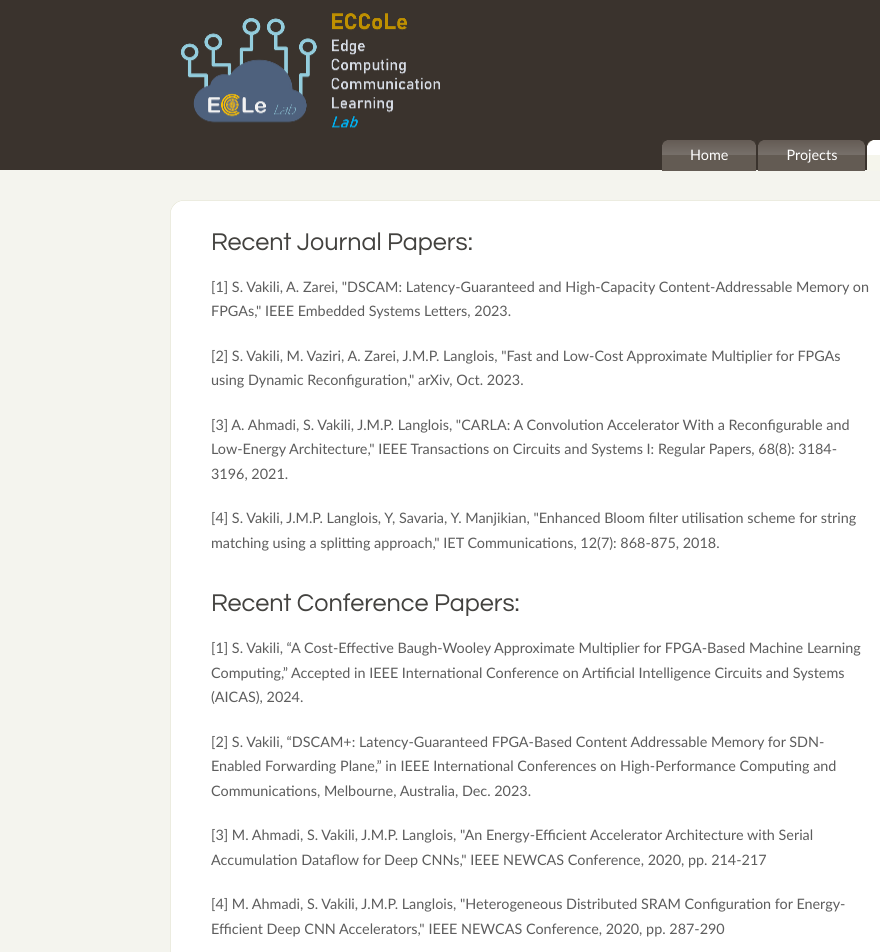
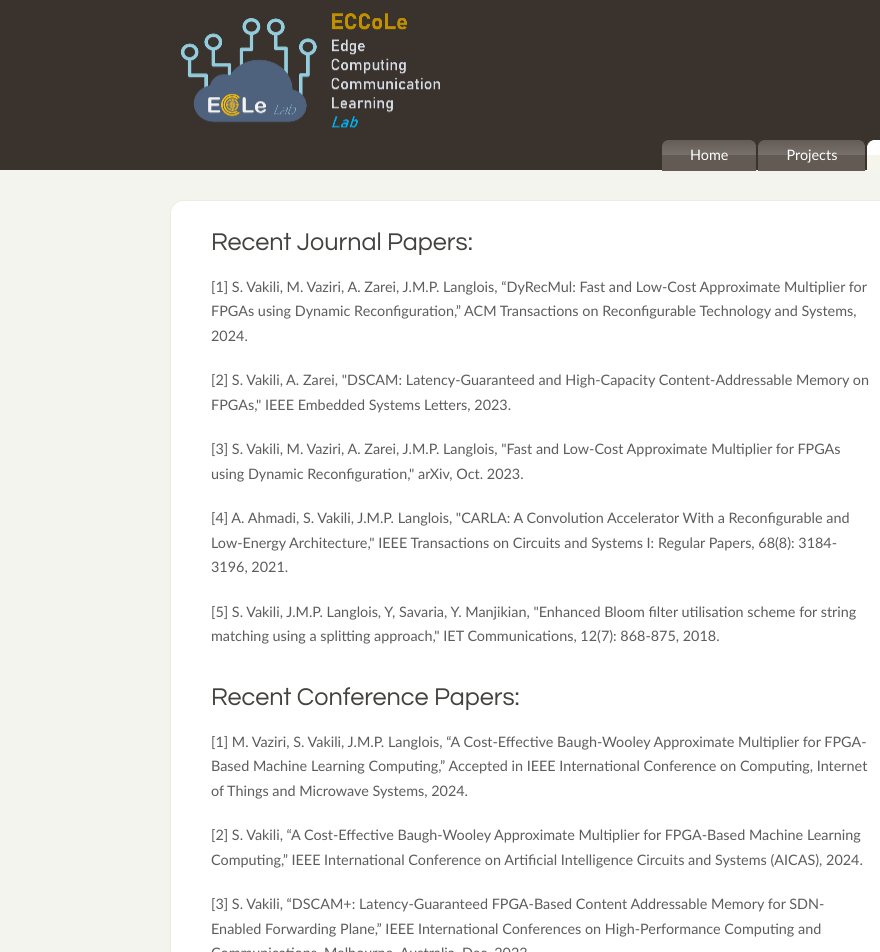
Before and after one commit to INRS-ECCoLe/INRS-ECCoLe.github.io, a plain HTML site: page publication.html in a window 1280 px wide. Shown: the top 952 px of the page, 0-880 px from the left. Drawn offline with Linux system fonts and the light colour scheme.

Commit message:
The list of publication updated.

```diff
--- a/publication.html
+++ b/publication.html
@@ -45,17 +45,18 @@
       <div id="content">
         <!-- insert the page content here -->
         <h1>Recent Journal Papers:</h1>
-        <!--<p>S. Vakili, A. Zarei, "DSCAM: Latency-Guaranteed and High-Capacity Content-Addressable Memory on FPGAs," accepted in IEEE Embedded Systems Letters, Oct. 2023</p>-->
-        <p>[1] S. Vakili, A. Zarei, "DSCAM: Latency-Guaranteed and High-Capacity Content-Addressable Memory on FPGAs," IEEE Embedded Systems Letters, 2023.</p>
-        <p>[2] S. Vakili, M. Vaziri, A. Zarei, J.M.P. Langlois, "Fast and Low-Cost Approximate Multiplier for FPGAs using Dynamic Reconfiguration," arXiv, Oct. 2023.</p>
-        <p>[3] A. Ahmadi, S. Vakili, J.M.P. Langlois, "CARLA: A Convolution Accelerator With a Reconfigurable and Low-Energy Architecture," IEEE Transactions on Circuits and Systems I: Regular Papers, 68(8):
+        <p>[1] S. Vakili, M. Vaziri, A. Zarei, J.M.P. Langlois, “DyRecMul: Fast and Low-Cost Approximate Multiplier for FPGAs using Dynamic Reconfiguration,” ACM Transactions on Reconfigurable Technology and Systems, 2024.</p>
+        <p>[2] S. Vakili, A. Zarei, "DSCAM: Latency-Guaranteed and High-Capacity Content-Addressable Memory on FPGAs," IEEE Embedded Systems Letters, 2023.</p>
+        <p>[3] S. Vakili, M. Vaziri, A. Zarei, J.M.P. Langlois, "Fast and Low-Cost Approximate Multiplier for FPGAs using Dynamic Reconfiguration," arXiv, Oct. 2023.</p>
+        <p>[4] A. Ahmadi, S. Vakili, J.M.P. Langlois, "CARLA: A Convolution Accelerator With a Reconfigurable and Low-Energy Architecture," IEEE Transactions on Circuits and Systems I: Regular Papers, 68(8):
             3184-3196, 2021.</p>
-        <p>[4] S. Vakili, J.M.P. Langlois, Y, Savaria, Y. Manjikian, "Enhanced Bloom filter utilisation scheme for string matching using a splitting approach," IET Communications, 12(7): 868-875, 2018.</p>
+        <p>[5] S. Vakili, J.M.P. Langlois, Y, Savaria, Y. Manjikian, "Enhanced Bloom filter utilisation scheme for string matching using a splitting approach," IET Communications, 12(7): 868-875, 2018.</p>
         <h1>Recent Conference Papers:</h1>
-        <p>[1] S. Vakili, “A Cost-Effective Baugh-Wooley Approximate Multiplier for FPGA-Based Machine Learning Computing,” Accepted in  IEEE International Conference on Artificial Intelligence Circuits and Systems (AICAS), 2024.</p>
-        <p>[2] S. Vakili, “DSCAM+: Latency-Guaranteed FPGA-Based Content Addressable Memory for SDN-Enabled Forwarding Plane,” in IEEE International Conferences on High-Performance Computing and Communications, Melbourne, Australia, Dec. 2023.</p>
-        <p>[3] M. Ahmadi, S. Vakili, J.M.P. Langlois, "An Energy-Efficient Accelerator Architecture with Serial Accumulation Dataflow for Deep CNNs," IEEE NEWCAS Conference, 2020, pp. 214-217</p>
-        <p>[4] M. Ahmadi, S. Vakili, J.M.P. Langlois, "Heterogeneous Distributed SRAM Configuration for Energy-Efficient Deep CNN Accelerators," IEEE NEWCAS Conference, 2020, pp. 287-290</p>
+        <p>[1] M. Vaziri, S. Vakili, J.M.P. Langlois, “A Cost-Effective Baugh-Wooley Approximate Multiplier for FPGA-Based Machine Learning Computing,” Accepted in IEEE International Conference on Computing, Internet of Things and Microwave Systems, 2024.</p>
+        <p>[2] S. Vakili, “A Cost-Effective Baugh-Wooley Approximate Multiplier for FPGA-Based Machine Learning Computing,” IEEE International Conference on Artificial Intelligence Circuits and Systems (AICAS), 2024.</p>
+        <p>[3] S. Vakili, “DSCAM+: Latency-Guaranteed FPGA-Based Content Addressable Memory for SDN-Enabled Forwarding Plane,” IEEE International Conferences on High-Performance Computing and Communications, Melbourne, Australia, Dec. 2023.</p>
+        <p>[4] M. Ahmadi, S. Vakili, J.M.P. Langlois, "An Energy-Efficient Accelerator Architecture with Serial Accumulation Dataflow for Deep CNNs," IEEE NEWCAS Conference, 2020, pp. 214-217</p>
+        <p>[5] M. Ahmadi, S. Vakili, J.M.P. Langlois, "Heterogeneous Distributed SRAM Configuration for Energy-Efficient Deep CNN Accelerators," IEEE NEWCAS Conference, 2020, pp. 287-290</p>
       </div>
     </div>
     <div id="content_footer"></div>
```
